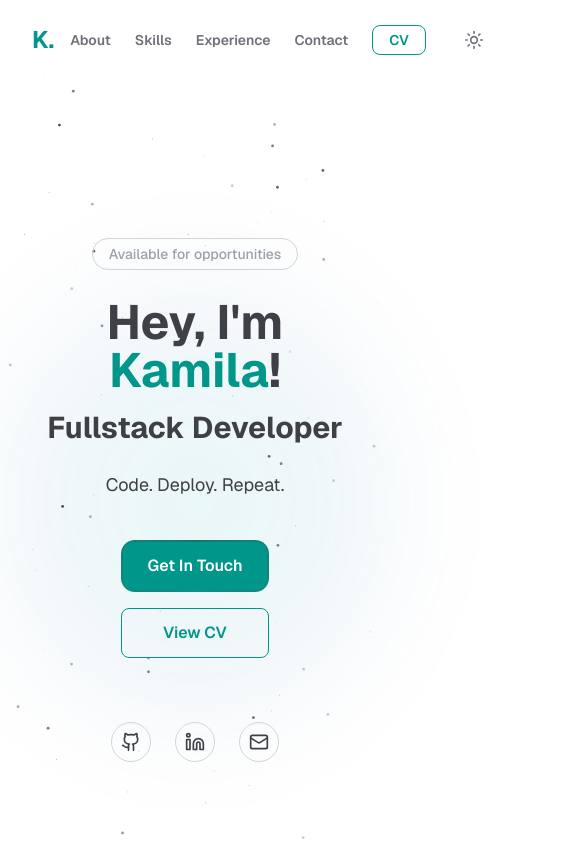
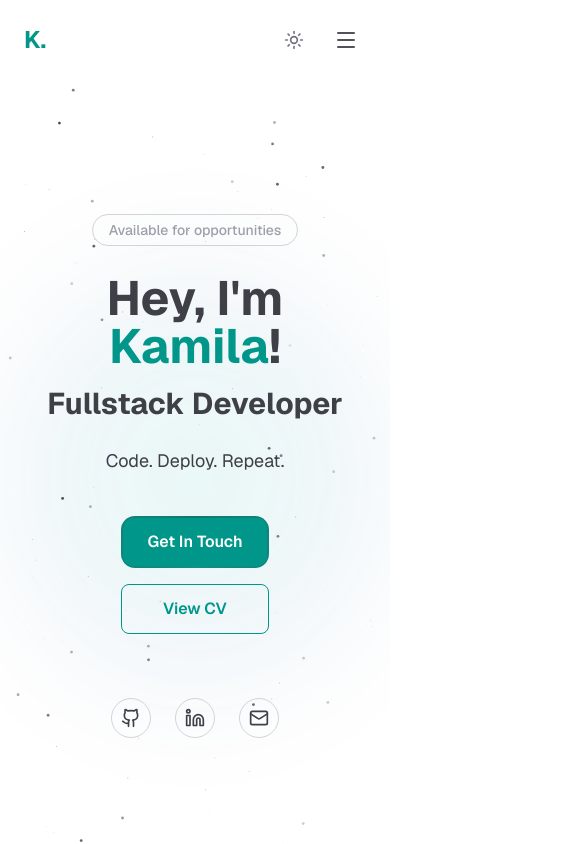
Before and after one commit to kamilagraf/dev-graf, a Next.js app: page / in a window 390 px wide. Shown: the top 844 px of the page, 585 px wide, since content can reach past the window. Built offline with nearby package versions, Linux system fonts and the light colour scheme.

Commit message:
Adjust mobile layout

```diff
--- a/src/app/globals.css
+++ b/src/app/globals.css
@@ -145,6 +145,25 @@
   }
 }
 
+.animate-glow-drift {
+  animation: none;
+}
+@media (min-width: 1024px) {
+  .animate-glow-drift {
+    animation: glow-drift 18s cubic-bezier(0.45, 0, 0.55, 1) infinite;
+  }
+}
+
+html.scroll-locked,
+html.scroll-locked body {
+  overflow: hidden;
+}
+html.scroll-locked body {
+  position: fixed;
+  top: var(--scroll-lock-top, 0);
+  width: 100%;
+}
+
 @layer base {
   * {
     @apply border-border outline-ring/50;
--- a/src/app/page.tsx
+++ b/src/app/page.tsx
@@ -9,9 +9,9 @@ import { ParticlesWrapper } from "@/components/ui/particles-wrapper";
 export default function Home() {
   return (
     <ParticlesWrapper>
-      <div className="flex flex-col min-h-screen min-w-0 font-sans">
+      <div className="flex flex-col min-h-screen min-w-0 font-sans pt-14 md:pt-0">
         <Nav />
-        <main className="w-full max-w-7xl mx-auto">
+        <main className="w-full max-w-7xl mx-auto flex-1">
           <section id="about" className="min-h-screen pb-20">
             <Hero />
           </section>
@@ -24,7 +24,7 @@ export default function Home() {
             <Experience />
           </section>
 
-          <section id="contact" className="min-h-screen py-20">
+          <section id="contact" className="min-h-screen py-20 pb-24 md:pb-20">
             <Contact />
           </section>
         </main>
--- a/src/components/experience.tsx
+++ b/src/components/experience.tsx
@@ -21,7 +21,7 @@ const experiences = [
 
 export function Experience() {
   return (
-    <div className="max-w-7xl mx-auto px-8 py-20">
+    <div className="max-w-7xl mx-auto px-6 md:px-8 py-20">
       <div className="flex flex-col gap-12">
         <div>
           <h2 className="text-4xl font-bold dark:text-white text-zinc-700 mb-4">Experience</h2>
--- a/src/components/hero.tsx
+++ b/src/components/hero.tsx
@@ -86,7 +86,7 @@ export function Hero() {
         </div>
       </div>
 
-      <div className="flex flex-col gap-12">
+      <div className="flex flex-col gap-12 px-6 md:px-8">
         <div>
           <h2 className="text-4xl font-bold dark:text-white text-zinc-700 mb-4">About me</h2>
           <div className="h-1 w-20 bg-teal-600"></div>
--- a/src/components/nav.tsx
+++ b/src/components/nav.tsx
@@ -1,53 +1,140 @@
 "use client";
 
+import { Briefcase, Mail, Menu, Sparkles, User, X } from "lucide-react";
+import { useRef, useState } from "react";
 import { ThemeToggle } from "@/components/theme-toggle";
+import { useScrollLock } from "@/hooks/use-scroll-lock";
+
+const NAV_LINKS = [
+  { id: "about", label: "About", icon: User },
+  { id: "skills", label: "Skills", icon: Sparkles },
+  { id: "experience", label: "Experience", icon: Briefcase },
+  { id: "contact", label: "Contact", icon: Mail },
+] as const;
+
+const SWIPE_DOWN_THRESHOLD = 50;
+
+function scrollToSection(id: string) {
+  const el = document.getElementById(id);
+  if (el) el.scrollIntoView({ behavior: "smooth", block: "start" });
+}
 
 export function Nav() {
-  const scrollToSection = (id: string) => {
-    const element = document.getElementById(id);
-    if (element) {
-      element.scrollIntoView({ behavior: "smooth", block: "start" });
+  const [mobileOpen, setMobileOpen] = useState(false);
+  const touchStartY = useRef<number | null>(null);
+
+  useScrollLock(mobileOpen);
+
+  const closeMenu = () => setMobileOpen(false);
+
+  const handleNavClick = (id: string) => {
+    scrollToSection(id);
+    closeMenu();
+  };
+
+  const handleTouchStart = (e: React.TouchEvent) => {
+    touchStartY.current = e.touches[0].clientY;
+  };
+  const handleTouchMove = (e: React.TouchEvent) => {
+    if (touchStartY.current === null) return;
+    const dy = e.touches[0].clientY - touchStartY.current;
+    if (dy > SWIPE_DOWN_THRESHOLD) {
+      closeMenu();
+      touchStartY.current = null;
     }
+  };
+  const handleTouchEnd = () => {
+    touchStartY.current = null;
   };
 
   return (
-    <nav className="sticky top-0 z-50 w-full bg-background/80 backdrop-blur-sm">
-      <div className="flex items-center justify-between gap-4 py-4 max-w-7xl mx-auto px-8">
+    <>
+      <nav className="fixed top-0 left-0 right-0 z-50 w-full bg-background/95 backdrop-blur-sm md:sticky md:bg-background/80">
+        <div className="flex items-center justify-between gap-4 py-4 max-w-7xl mx-auto px-6 md:px-8">
           <span className="text-2xl font-bold text-teal-600">K.</span>
-        <div className="flex items-center gap-6">
+
+          <div className="hidden md:flex items-center gap-6">
+            {NAV_LINKS.map(({ id, label }) => (
               <button
-          onClick={() => scrollToSection("about")}
+                key={id}
+                onClick={() => handleNavClick(id)}
                 className="text-sm text-zinc-500 dark:text-zinc-300 hover:text-teal-500 dark:hover:text-teal-500 transition-colors cursor-pointer font-semibold"
               >
-          About
+                {label}
               </button>
+            ))}
             <button
-          onClick={() => scrollToSection("skills")}
-          className="text-sm text-zinc-500 dark:text-zinc-300 hover:text-teal-500 dark:hover:text-teal-500 transition-colors cursor-pointer font-semibold"
-        >
-          Skills
-        </button>
-        <button
-          onClick={() => scrollToSection("experience")}
-          className="text-sm text-zinc-500 dark:text-zinc-300 hover:text-teal-500 dark:hover:text-teal-500 transition-colors cursor-pointer font-semibold"
-        >
-          Experience
-        </button>
-        <button
-          onClick={() => scrollToSection("contact")}
-          className="text-sm text-zinc-500 dark:text-zinc-300 hover:text-teal-500 dark:hover:text-teal-500 transition-colors cursor-pointer font-semibold"
-        >
-          Contact
-        </button>
-        <button
-          onClick={() => scrollToSection("cv")}
+              onClick={() => handleNavClick("cv")}
               className="text-sm px-4 py-1 rounded-md border border-teal-600 text-teal-600 hover:bg-teal-800 hover:border-teal-800 hover:text-zinc-100 transition-colors cursor-pointer font-semibold"
             >
               CV
             </button>
             <ThemeToggle />
           </div>
+
+          <div className="flex md:hidden items-center gap-2">
+            <ThemeToggle />
+            <button
+              type="button"
+              onClick={() => setMobileOpen((o) => !o)}
+              className="p-2 rounded-lg text-zinc-600 dark:text-zinc-300 hover:bg-zinc-100 dark:hover:bg-zinc-800 transition-colors"
+              aria-label={mobileOpen ? "Close menu" : "Open menu"}
+            >
+              {mobileOpen ? <X className="w-6 h-6" /> : <Menu className="w-6 h-6" />}
+            </button>
+          </div>
         </div>
       </nav>
+
+      {mobileOpen && (
+        <div className="fixed inset-0 z-[60] md:hidden" aria-modal aria-label="Menu">
+          <button
+            type="button"
+            className="absolute inset-0 bg-zinc-800/60 dark:bg-zinc-950/70 transition-opacity"
+            onClick={closeMenu}
+            aria-label="Close menu"
+          />
+          <div
+            className="absolute top-0 left-0 right-0 w-full max-w-[100vw] rounded-b-xl bg-background/95 backdrop-blur-sm overflow-hidden animate-in fade-in slide-in-from-top-4 duration-200 touch-pan-y"
+            onTouchStart={handleTouchStart}
+            onTouchMove={handleTouchMove}
+            onTouchEnd={handleTouchEnd}
+          >
+            <div className="flex items-center justify-between px-6 py-4">
+              <span className="text-xl font-bold text-teal-600">K.</span>
+              <button
+                type="button"
+                onClick={closeMenu}
+                className="p-2 rounded-lg text-zinc-600 dark:text-zinc-300 hover:bg-zinc-100 dark:hover:bg-zinc-800 transition-colors"
+                aria-label="Close menu"
+              >
+                <X className="w-6 h-6" />
+              </button>
+            </div>
+            <div className="flex flex-col gap-4 px-8 pt-0 pb-10">
+              {NAV_LINKS.map(({ id, label, icon: Icon }) => (
+                <button
+                  key={id}
+                  onClick={() => handleNavClick(id)}
+                  className="flex items-center gap-3 text-left py-3 px-2 text-sm font-semibold text-zinc-600 dark:text-zinc-300 hover:text-teal-500 dark:hover:text-teal-500 hover:bg-zinc-100 dark:hover:bg-zinc-800/50 rounded-lg transition-colors"
+                >
+                  <Icon className="w-5 h-5 shrink-0 text-teal-600 dark:text-teal-400" />
+                  {label}
+                </button>
+              ))}
+              <button
+                onClick={() => handleNavClick("cv")}
+                className="w-full py-3 px-4 text-sm font-semibold text-center text-teal-600 dark:text-teal-400 hover:bg-teal-50 dark:hover:bg-teal-900/20 rounded-lg transition-colors border border-teal-600/50"
+              >
+                CV
+              </button>
+            </div>
+            <div className="flex justify-center pb-4 pt-2" aria-hidden>
+              <div className="h-1 w-12 rounded-full bg-zinc-300 dark:bg-zinc-600" />
+            </div>
+          </div>
+        </div>
+      )}
+    </>
   );
 }
--- a/src/components/skills.tsx
+++ b/src/components/skills.tsx
@@ -25,14 +25,14 @@ const skills = [
 
 export function Skills() {
   return (
-    <div className="max-w-7xl mx-auto">
+    <div className="max-w-7xl mx-auto px-6 md:px-8">
       <div className="flex flex-col gap-12">
         <div>
           <h2 className="text-4xl font-bold dark:text-white text-zinc-700 mb-4">Tech stack</h2>
           <div className="h-1 w-20 bg-teal-600"></div>
         </div>
 
-        <div className="relative overflow-visible">
+        <div className="relative overflow-hidden lg:overflow-visible">
           <AnimatedTealGlow className="absolute top-0 -right-48 w-96 h-96 opacity-30 dark:opacity-25" />
           <div className="grid grid-cols-2 sm:grid-cols-3 md:grid-cols-4 gap-6 relative z-10">
             {skills.map((skill) => {
--- a/src/components/ui/particles-wrapper.tsx
+++ b/src/components/ui/particles-wrapper.tsx
@@ -24,7 +24,7 @@ export function ParticlesWrapper({ children }: { children: React.ReactNode }) {
         color={color}
         refresh
       />
-      <div className="relative z-10">
+      <div className="relative z-10 min-h-full flex flex-col">
         {children}
       </div>
     </div>
--- /dev/null
+++ b/src/hooks/use-scroll-lock.ts
@@ -0,0 +1,20 @@
+"use client";
+
+import { useEffect, useRef } from "react";
+
+export function useScrollLock(locked: boolean) {
+  const scrollY = useRef(0);
+
+  useEffect(() => {
+    if (!locked) return;
+
+    scrollY.current = window.scrollY;
+    document.documentElement.style.setProperty("--scroll-lock-top", `-${scrollY.current}px`);
+    document.documentElement.classList.add("scroll-locked");
+
+    return () => {
+      document.documentElement.classList.remove("scroll-locked");
+      window.scrollTo(0, scrollY.current);
+    };
+  }, [locked]);
+}
```
Also changed, not shown: src/components/contact.tsx (+11 -7 lines), src/components/ui/gradient-glow-animated.tsx (+3 -4 lines). Lines whose indentation alone changed are shown as unchanged.
